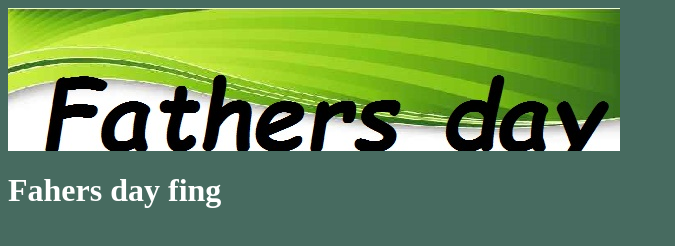
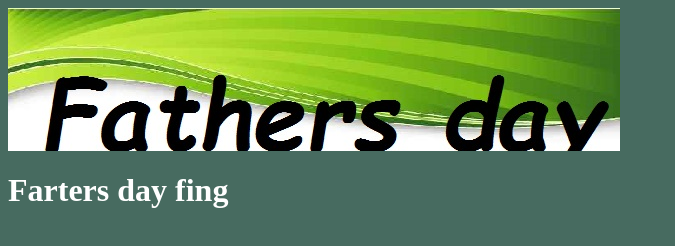
Before and after one commit to maria-hf/maria-hf.github.io, a plain HTML site: page index.html in a window 1280 px wide. Shown: the whole page, without its empty margins (0-675 px from the left). Drawn offline with Linux system fonts and the light colour scheme.

Commit message:
Update index.html

```diff
--- a/index.html
+++ b/index.html
@@ -6,6 +6,6 @@
     <header>
       <img src=dadtemplate.png>
       <h1 style="color:white">
-        Fahers day fing</h1>
+        Farters day fing</h1>
   </body>
 </html>
```
